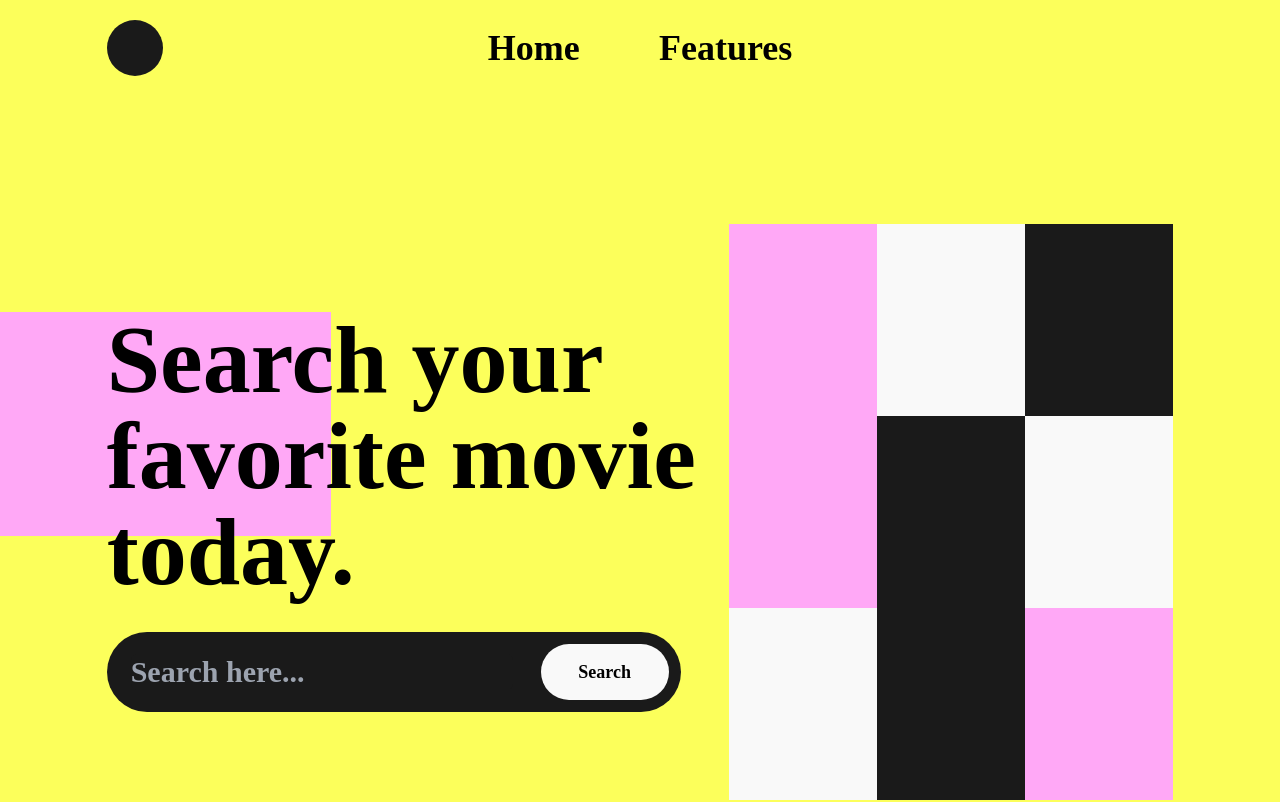
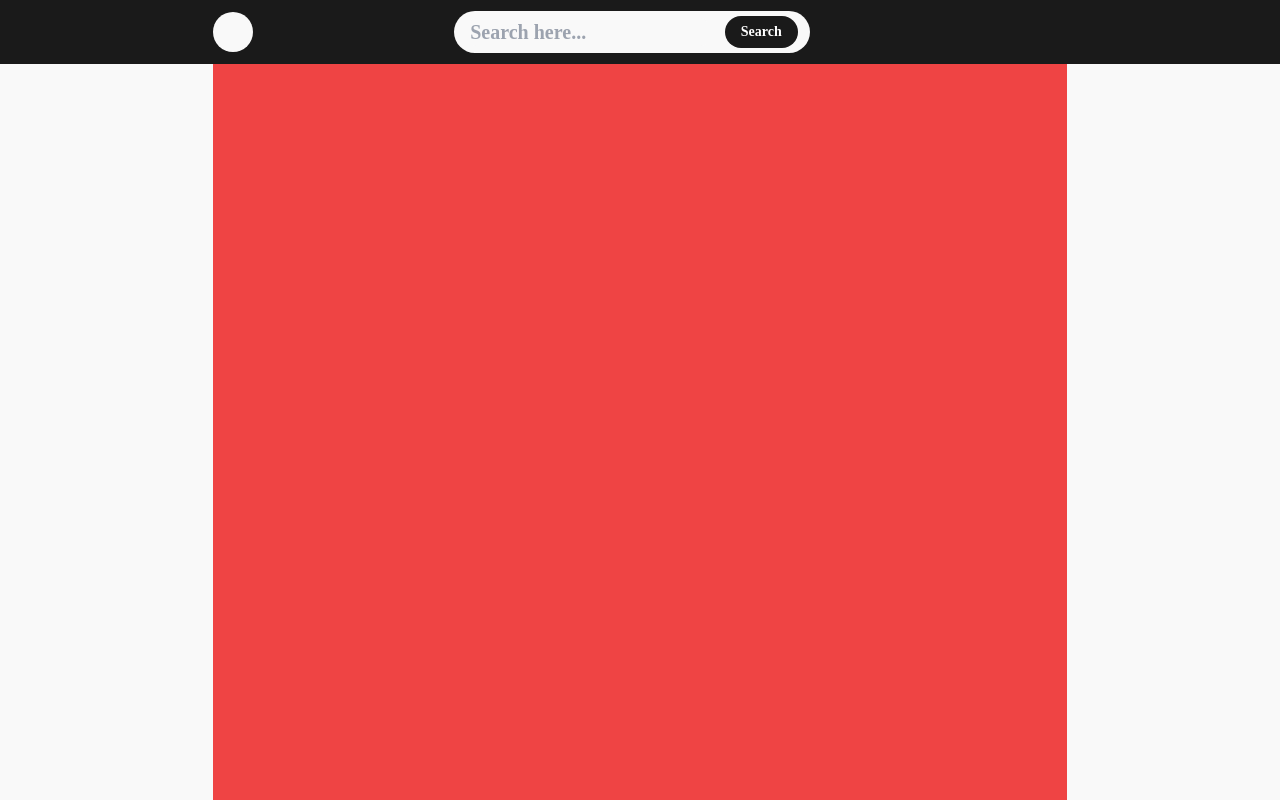
Before and after one commit to bobkombat/booking-to-go, a React (Create React App) app: page /1 in a window 1280 px wide. Shown: the top 802 px of the page. Built offline with nearby package versions, Linux system fonts and the light colour scheme.

Commit message:
add: searched page

```diff
--- a/public/index.html
+++ b/public/index.html
@@ -35,16 +35,5 @@
       To begin the development, run `npm start` or `yarn start`.
       To create a production bundle, use `npm run build` or `yarn build`.
     -->
-    <link
-      rel="stylesheet"
-      type="text/css"
-      charset="UTF-8"
-      href="https://cdnjs.cloudflare.com/ajax/libs/slick-carousel/1.6.0/slick.min.css"
-    />
-    <link
-      rel="stylesheet"
-      type="text/css"
-      href="https://cdnjs.cloudflare.com/ajax/libs/slick-carousel/1.6.0/slick-theme.min.css"
-    />
   </body>
 </html>
--- a/src/App.js
+++ b/src/App.js
@@ -1,19 +1,16 @@
 import "./tailwind.generated.css";
-import NavbarHome from "./components/NavbarHome.js";
-import MainHeader from "./components/MainHeader.js";
-import Quote from "./components/Quote";
-import Feature from "./components/Feature";
+import { Switch, Route, BrowserRouter as Router } from "react-router-dom";
+import Home from "./pages/Home.js";
+import Search from "./pages/Search";
 
 function App() {
   return (
-    <div className="bg-home font-header antialiased overflow-hidden">
-      <NavbarHome />
-      <main>
-        <MainHeader />
-        <Quote />
-        <Feature />
-      </main>
-    </div>
+    <Router>
+      <Switch>
+        <Route path="/" exact component={Home} />
+        <Route path="/:searched" component={Search} />
+      </Switch>
+    </Router>
   );
 }
 
--- /dev/null
+++ b/src/components/NavbarSearch.js
@@ -0,0 +1,16 @@
+import React from "react";
+import SearchbarSearch from "./sub-components/SeachbarSearch";
+
+export default function NavbarSearch() {
+  return (
+    <div className="bg-black sticky w-screen h-16 flex justify-center">
+      <div className="h-full sm:w-screen sm:px-3 w-8/12 flex items-center justify-between">
+        <a href="#home" onClick={(e) => e.preventDefault()}>
+          <div className="md:w-7 md:h-7 w-10 h-10 rounded-full bg-white"></div>
+        </a>
+        <SearchbarSearch />
+        <div className="w-14 md:w-7 sm:w-2"></div>
+      </div>
+    </div>
+  );
+}
--- /dev/null
+++ b/src/components/sub-components/SeachbarSearch.js
@@ -0,0 +1,37 @@
+import React, { useState } from "react";
+
+export default function SearchbarSearch() {
+  const [searchedValue, setSearchedValue] = useState("");
+  const [loading, setLoading] = useState(false);
+
+  async function submitSearch(e) {
+    e.preventDefault();
+    setLoading(true);
+  }
+
+  return (
+    <div className="sm:w-8/12 w-5/12 xl:w-6/12 lg:w-7/12 md:w-8/12 h-2/3 bg-white rounded-full">
+      <form
+        className="w-full h-full rounded-full flex items-center justify-between"
+        onSubmit={(e) => submitSearch(e)}
+      >
+        <input
+          className="bg-white sm:w-6/12 rounded-md w-8/12 md:text-lg  md:w-7/12 lg:w-7/12 xl:w-8/12 text-gray-900 font-bold ml-4 mr-1 text-xl focus:outline-none"
+          type="text"
+          value={searchedValue}
+          placeholder="Search here..."
+          onChange={(e) => setSearchedValue(e.target.value)}
+        />
+        <button
+          type="submit"
+          className="flex justify-around items-center sm:w-28 h-8 rounded-full w-30 mr-3 font-bold text-lg px-4 bg-black hover:bg-gray-800 focus:ring-2 focus:ring-opacity-70 focus:ring-gray-900"
+        >
+          {loading && (
+            <svg class="animate-spin sm:mr-0 mr-2 h-2 w-2 bg-white" viewBox="0 0 24 24"></svg>
+          )}
+          <p className="text-sm text-white">Search</p>
+        </button>
+      </form>
+    </div>
+  );
+}
--- a/src/components/sub-components/SearchBarHome.js
+++ b/src/components/sub-components/SearchBarHome.js
@@ -1,5 +1,4 @@
 import React, { useState } from "react";
-import "../../App.css";
 
 export default function SearchBarHome() {
   const [searchedValue, setSearchedValue] = useState("");
--- a/src/pages/Search.js
+++ b/src/pages/Search.js
@@ -0,0 +1,13 @@
+import React from "react";
+import NavbarSearch from "../components/NavbarSearch";
+
+export default function Search() {
+  return (
+    <div className="mx-auto bg-white font-header antialiased h-screen overflow-hidden">
+      <NavbarSearch />
+      <main class="mx-auto w-8/12 sm:w-screen sm:px-3 flex flex-wrap-reverse justify-center h-full bg-red-500">
+        <div></div>
+      </main>
+    </div>
+  );
+}
```
Also changed, not shown: src/pages/Home.js (+4 -4 lines).
